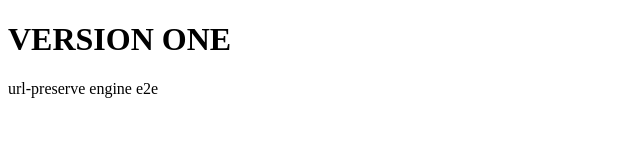
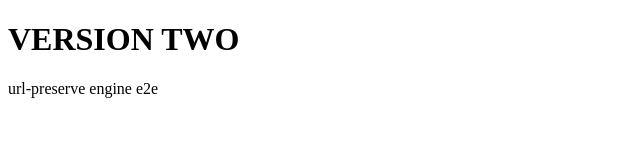
Before and after one commit to dfrysinger/shared-artifacts-public, a plain HTML site: page docs/s6-e2e-1782608025/art.html in a window 1280 px wide. Shown: the full height of the page, 0-640 px from the left. Drawn offline with Linux system fonts and the light colour scheme.

Commit message:
share-artifact: publish art.html

```diff
--- a/docs/s6-e2e-1782608025/art.html
+++ b/docs/s6-e2e-1782608025/art.html
@@ -1,2 +1,2 @@
 <!doctype html><html><head><meta charset="utf-8"><title>S6 E2E</title></head>
-<body><h1 id="v">VERSION ONE</h1><p>url-preserve engine e2e</p></body></html>
+<body><h1 id="v">VERSION TWO</h1><p>url-preserve engine e2e</p></body></html>
```
